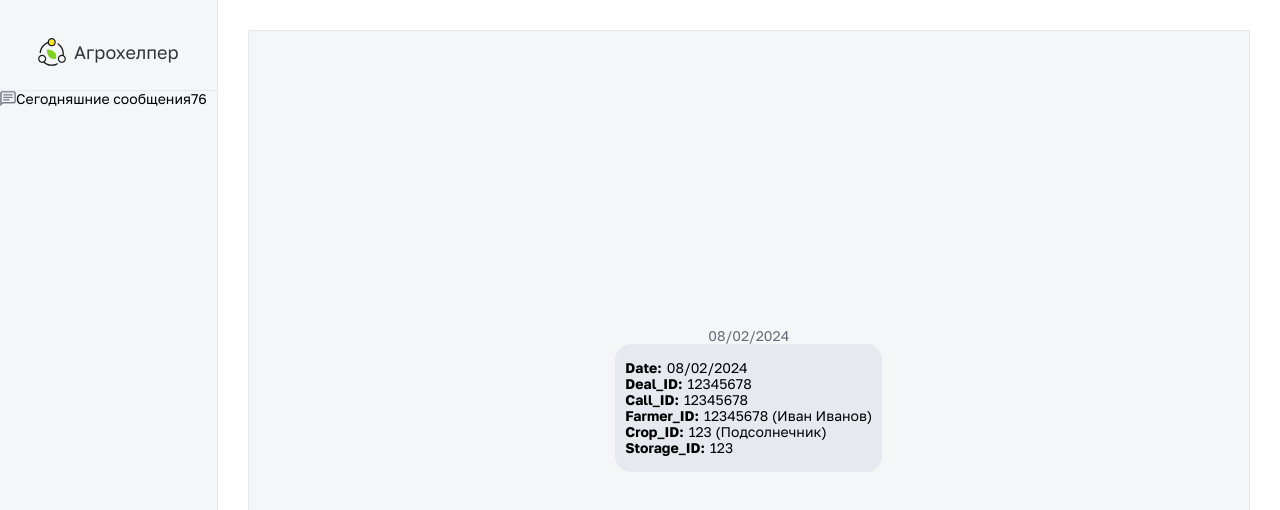
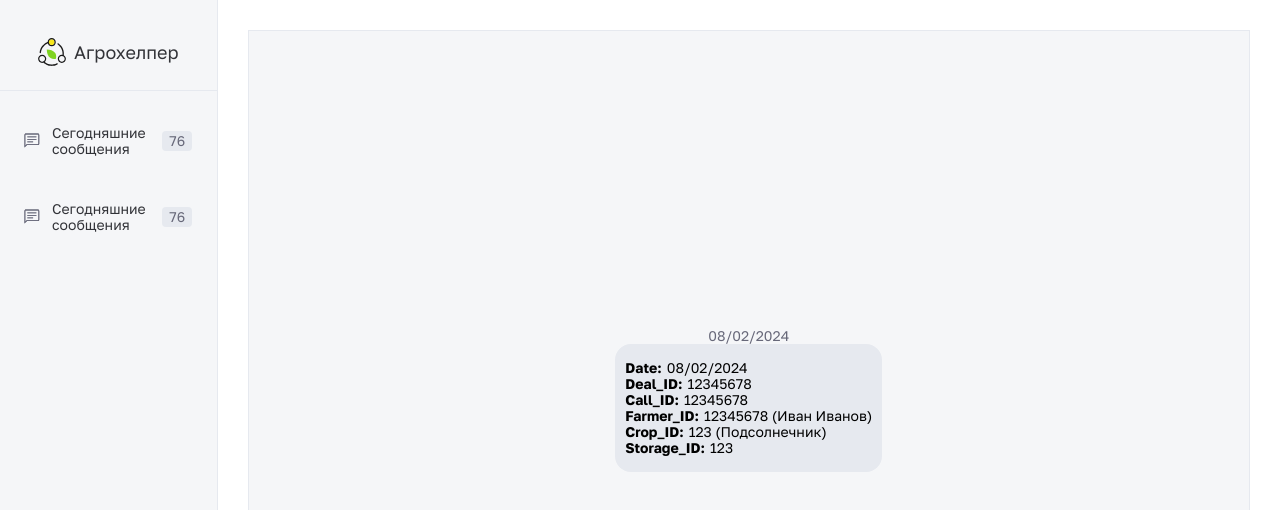
Before and after one commit to ulan31/agroHelper, a Vue app: page / in a window 1280 px wide. Shown: the top 510 px of the page. Built offline with nearby package versions, Linux system fonts and the light colour scheme.

Commit message:
left style

```diff
--- a/src/App.vue
+++ b/src/App.vue
@@ -2,6 +2,7 @@
   <main class="main">
     <section class="main-left">
         <logo/>
+        <messages/>
         <messages/>
     </section>
     <section class="main-right">
--- a/src/components/messages.vue
+++ b/src/components/messages.vue
@@ -1,8 +1,8 @@
 <template>
     <div class="messages">
-        <svg width="16" height="16" viewBox="0 0 16 16" fill="none" xmlns="http://www.w3.org/2000/svg">
-            <path d="M3.41667 9.25H9.25V8.41667H3.41667V9.25ZM3.41667 6.75H12.5833V5.91667H3.41667V6.75ZM3.41667 4.25H12.5833V3.41667H3.41667V4.25ZM0.5 14.7308V1.84583C0.5 1.4625 0.628611 1.1425 0.885833 0.885833C1.1425 0.628611 1.4625 0.5 1.84583 0.5H14.1542C14.5375 0.5 14.8575 0.628611 15.1142 0.885833C15.3714 1.1425 15.5 1.4625 15.5 1.84583V10.8208C15.5 11.2042 15.3717 11.5244 15.115 11.7817C14.8578 12.0383 14.5375 12.1667 14.1542 12.1667H3.06417L0.5 14.7308ZM2.70833 11.3333H14.1542C14.2819 11.3333 14.3994 11.28 14.5067 11.1733C14.6133 11.0661 14.6667 10.9486 14.6667 10.8208V1.84583C14.6667 1.71806 14.6133 1.60056 14.5067 1.49333C14.3994 1.38667 14.2819 1.33333 14.1542 1.33333H1.84583C1.71806 1.33333 1.60056 1.38667 1.49333 1.49333C1.38667 1.60056 1.33333 1.71806 1.33333 1.84583V12.7042L2.70833 11.3333Z" fill="#676879"/>
-            <path d="M1.33333 11.3333V1.33333M3.41667 9.25H9.25V8.41667H3.41667V9.25ZM3.41667 6.75H12.5833V5.91667H3.41667V6.75ZM3.41667 4.25H12.5833V3.41667H3.41667V4.25ZM0.5 14.7308V1.84583C0.5 1.4625 0.628611 1.1425 0.885833 0.885833C1.1425 0.628611 1.4625 0.5 1.84583 0.5H14.1542C14.5375 0.5 14.8575 0.628611 15.1142 0.885833C15.3714 1.1425 15.5 1.4625 15.5 1.84583V10.8208C15.5 11.2042 15.3717 11.5244 15.115 11.7817C14.8578 12.0383 14.5375 12.1667 14.1542 12.1667H3.06417L0.5 14.7308ZM2.70833 11.3333H14.1542C14.2819 11.3333 14.3994 11.28 14.5067 11.1733C14.6133 11.0661 14.6667 10.9486 14.6667 10.8208V1.84583C14.6667 1.71806 14.6133 1.60056 14.5067 1.49333C14.3994 1.38667 14.2819 1.33333 14.1542 1.33333H1.84583C1.71806 1.33333 1.60056 1.38667 1.49333 1.49333C1.38667 1.60056 1.33333 1.71806 1.33333 1.84583V12.7042L2.70833 11.3333Z" stroke="#676879" stroke-width="0.3"/>
+        <svg class="messages-svg" width="16" height="16" viewBox="0 0 16 16" xmlns="http://www.w3.org/2000/svg">
+            <path d="M3.41667 9.25H9.25V8.41667H3.41667V9.25ZM3.41667 6.75H12.5833V5.91667H3.41667V6.75ZM3.41667 4.25H12.5833V3.41667H3.41667V4.25ZM0.5 14.7308V1.84583C0.5 1.4625 0.628611 1.1425 0.885833 0.885833C1.1425 0.628611 1.4625 0.5 1.84583 0.5H14.1542C14.5375 0.5 14.8575 0.628611 15.1142 0.885833C15.3714 1.1425 15.5 1.4625 15.5 1.84583V10.8208C15.5 11.2042 15.3717 11.5244 15.115 11.7817C14.8578 12.0383 14.5375 12.1667 14.1542 12.1667H3.06417L0.5 14.7308ZM2.70833 11.3333H14.1542C14.2819 11.3333 14.3994 11.28 14.5067 11.1733C14.6133 11.0661 14.6667 10.9486 14.6667 10.8208V1.84583C14.6667 1.71806 14.6133 1.60056 14.5067 1.49333C14.3994 1.38667 14.2819 1.33333 14.1542 1.33333H1.84583C1.71806 1.33333 1.60056 1.38667 1.49333 1.49333C1.38667 1.60056 1.33333 1.71806 1.33333 1.84583V12.7042L2.70833 11.3333Z"/>
+            <path d="M1.33333 11.3333V1.33333M3.41667 9.25H9.25V8.41667H3.41667V9.25ZM3.41667 6.75H12.5833V5.91667H3.41667V6.75ZM3.41667 4.25H12.5833V3.41667H3.41667V4.25ZM0.5 14.7308V1.84583C0.5 1.4625 0.628611 1.1425 0.885833 0.885833C1.1425 0.628611 1.4625 0.5 1.84583 0.5H14.1542C14.5375 0.5 14.8575 0.628611 15.1142 0.885833C15.3714 1.1425 15.5 1.4625 15.5 1.84583V10.8208C15.5 11.2042 15.3717 11.5244 15.115 11.7817C14.8578 12.0383 14.5375 12.1667 14.1542 12.1667H3.06417L0.5 14.7308ZM2.70833 11.3333H14.1542C14.2819 11.3333 14.3994 11.28 14.5067 11.1733C14.6133 11.0661 14.6667 10.9486 14.6667 10.8208V1.84583C14.6667 1.71806 14.6133 1.60056 14.5067 1.49333C14.3994 1.38667 14.2819 1.33333 14.1542 1.33333H1.84583C1.71806 1.33333 1.60056 1.38667 1.49333 1.49333C1.38667 1.60056 1.33333 1.71806 1.33333 1.84583V12.7042L2.70833 11.3333Z" stroke-width="0.3"/>
         </svg>
         <span class="messages-title">
             Сегодняшние сообщения
@@ -13,14 +13,44 @@
 
 <style scoped>
     .messages {
+        box-sizing: border-box;
+        margin: 24px auto 0;
+        padding: 10px 16px;
         display: flex;
+        //outline: 1px solid black;
+        align-items: center;
+        width: 200px;
+        justify-content: center;
+        gap: 12px;
+        cursor: pointer;
+        transition: background-color 0.3s ease;
     }
-
-    .message-title {
+    .messages:hover {
+        background-color: #323338;
+        border-radius: 6px;
+    }
+    .messages-svg {
+        fill: #676879;
+        transition: fill 0.3s ease;
+    }
+    .messages:hover .messages-svg {
+        fill: #fff;
+    }
+    .messages:hover .messages-title {
+        color: #fff;
+    }
+    .messages-title {
         color: #323338;
+        width: 100px;
     }
-
-    .message-count {
-
+    .messages:hover .messages-count {
+        color: #E6E9EF;
+        background-color: #676879;
+    }
+    .messages-count {
+        color: #676879;
+        background-color: #E6E9EF;
+        border-radius: 4px;
+        padding: 2px 7px;
     }
 </style>
```
